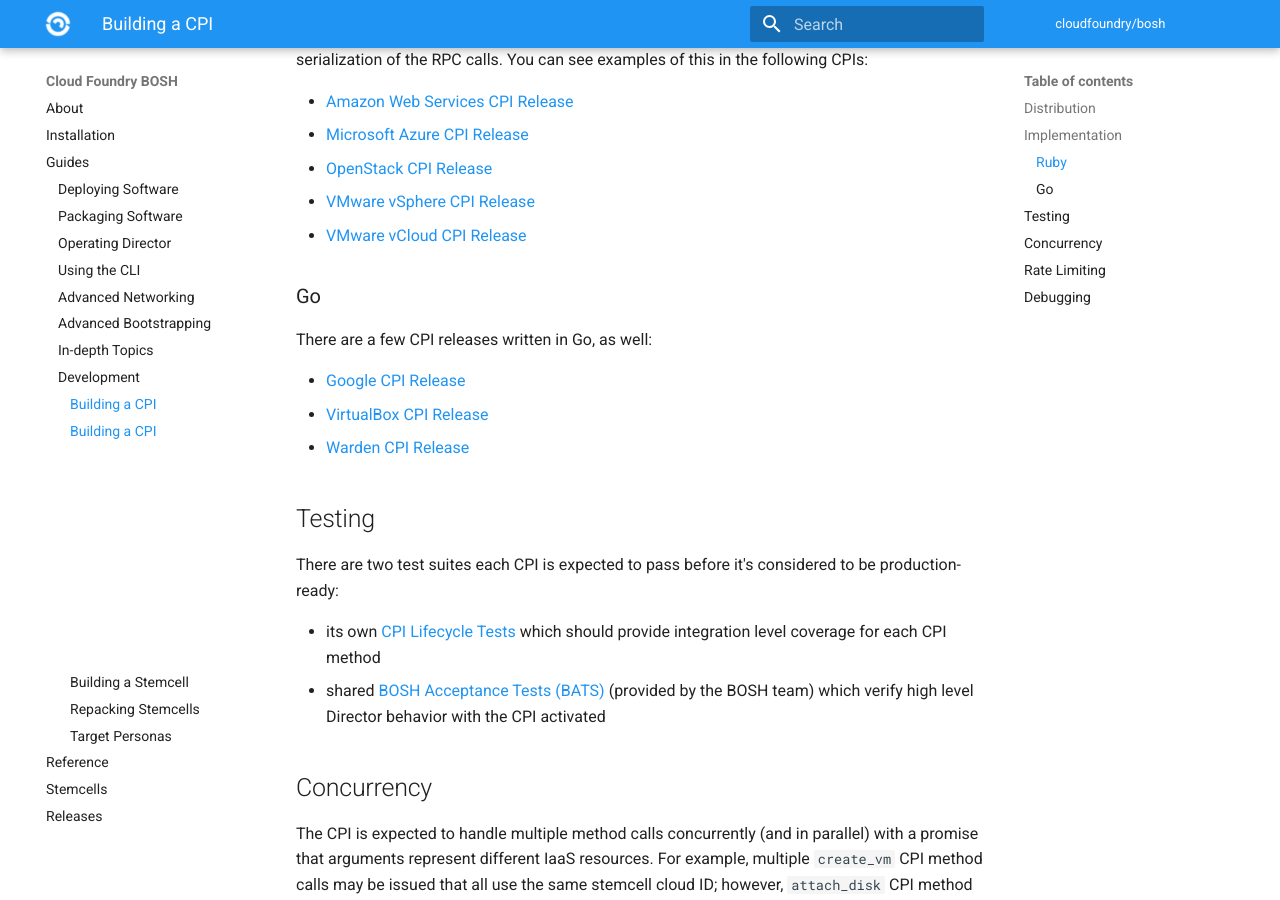
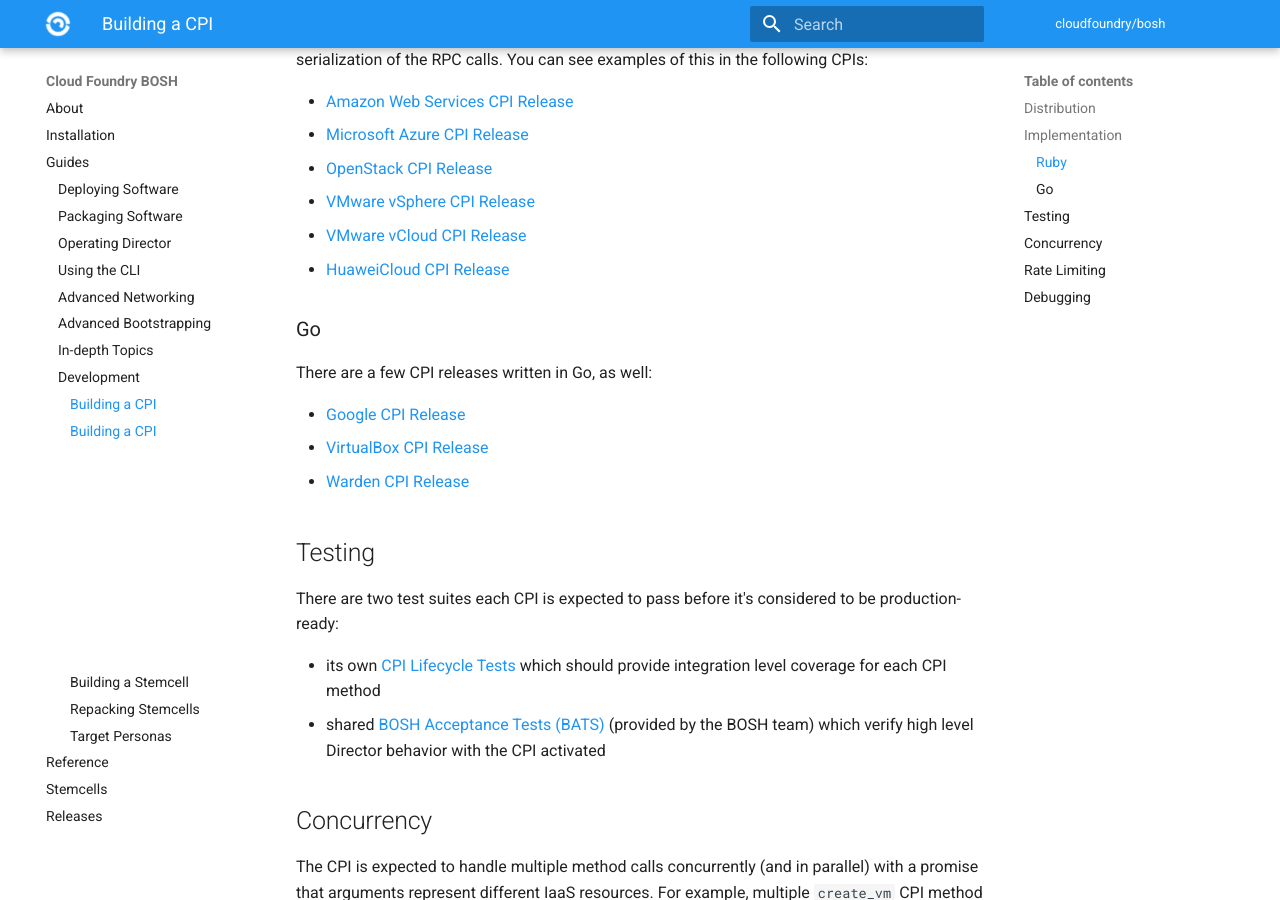
Before and after one commit to cloudfoundry/docs-bosh, an MkDocs documentation site: the page built from content/build-cpi.md, in a window 1280 px wide and 900 px high, scrolled down 882 px. Built offline with MkDocs 1.6.1 and Material for MkDocs 9.7.7, drawn with Linux system fonts in a browser that asks for light colours; old or Windows-style settings are respelled for this version of MkDocs.

Commit message:
Update build-cpi.md

```diff
--- a/content/build-cpi.md
+++ b/content/build-cpi.md
@@ -23,6 +23,7 @@ The [`bosh_cpi`](https://rubygems.org/gems/bosh_cpi) gem provides a `Bosh::Cpi::
  * [OpenStack CPI Release](https://github.com/cloudfoundry-incubator/bosh-openstack-cpi-release)
  * [VMware vSphere CPI Release](https://github.com/cloudfoundry-incubator/bosh-vsphere-cpi-release)
  * [VMware vCloud CPI Release](https://github.com/cloudfoundry-incubator/bosh-vcloud-cpi-release)
+ * [HuaweiCloud CPI Release](https://github.com/cloudfoundry-incubator/bosh-huaweicloud-cpi-release)
 
 
 ### Go
```
